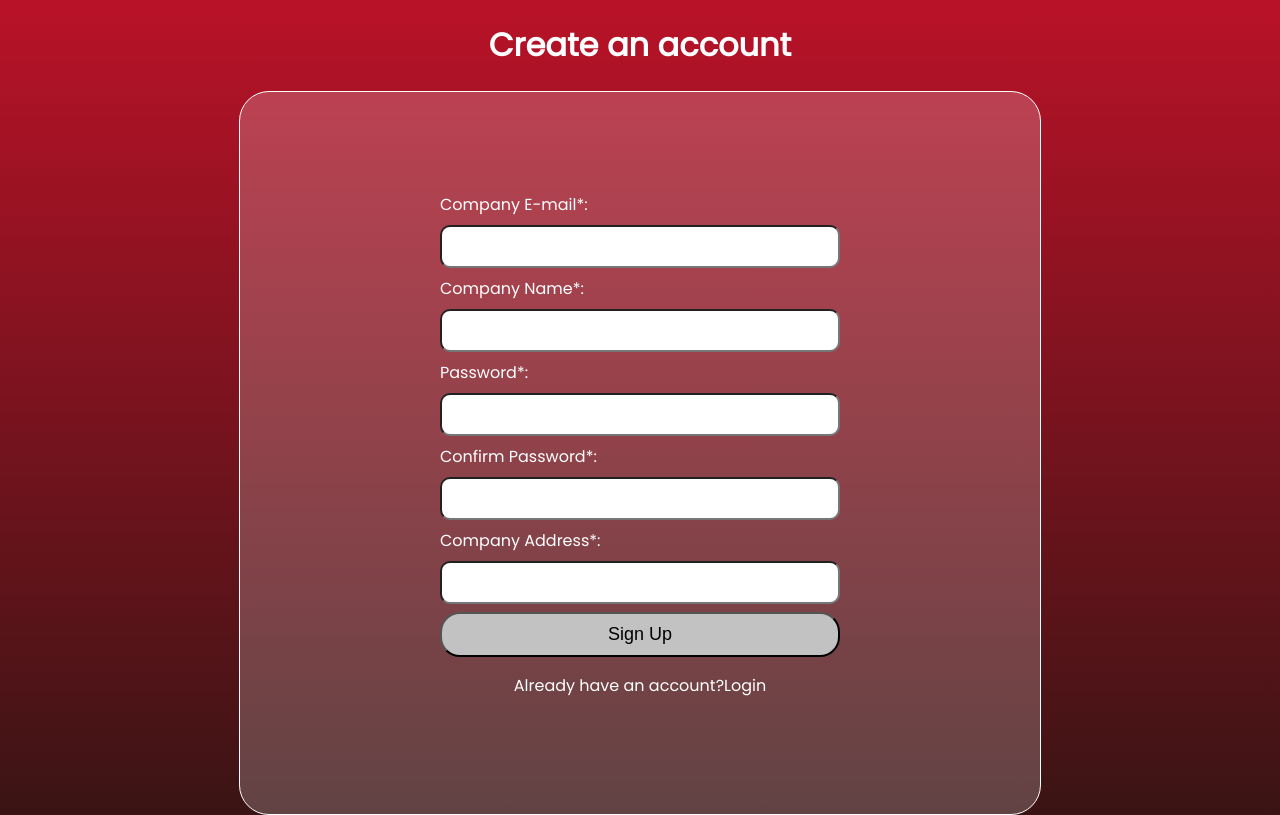
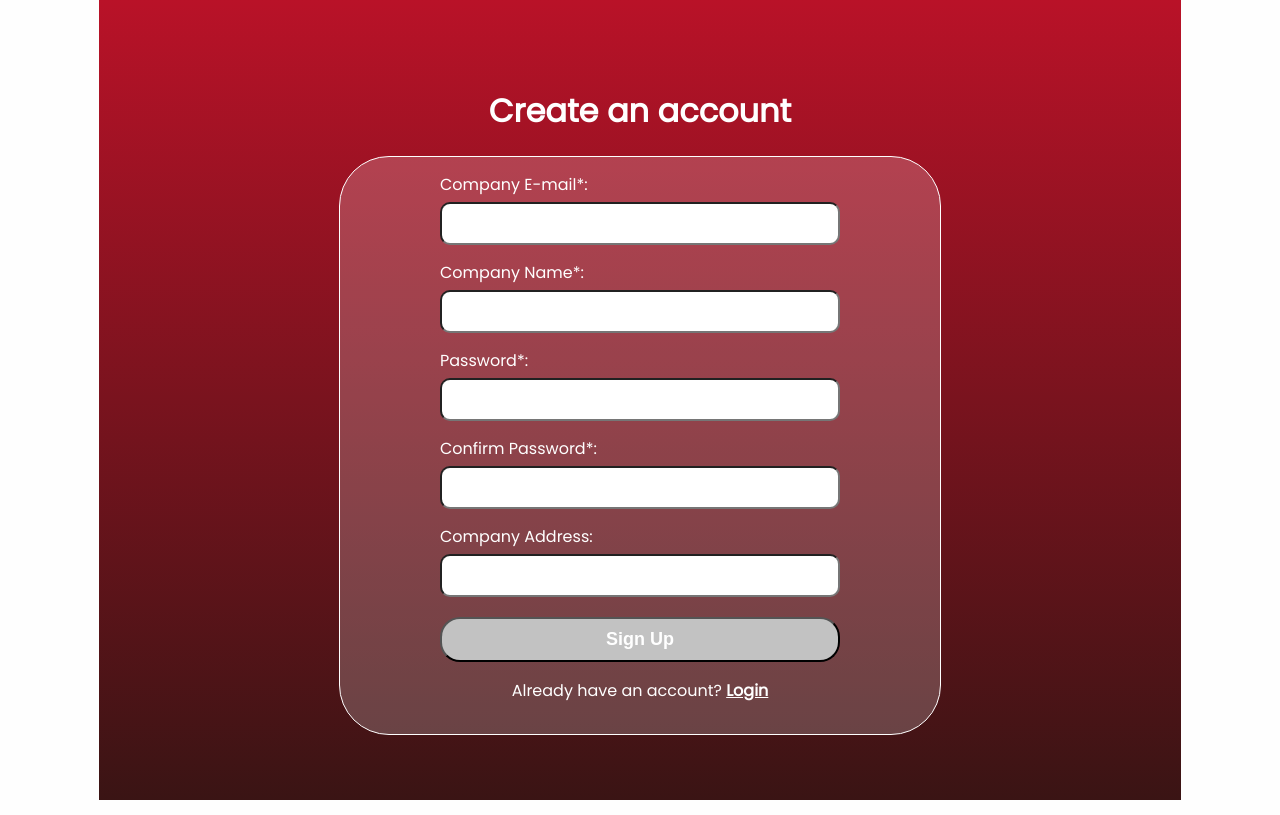
Before and after one commit to CENG-316-Group-3/IMS, a React (Vite) app in the folder Client/: page /company-register in a window 1280 px wide. Built offline with nearby package versions, Linux system fonts and the light colour scheme; a web font is replaced by a local one.

Commit message:
register page editted

```diff
--- a/Client/src/pages/CompanyRegister.jsx
+++ b/Client/src/pages/CompanyRegister.jsx
@@ -11,23 +11,23 @@ function CompanyRegister() {
                     <div className='inside_form'>
                         <form>
                             <label id='form-content'>Company E-mail*:</label><br />
-                            <input type="email" id='email' name='email' /><br />
+                            <input type="email" className='company-register-inf' name='email' required /><br />
 
                             <label id='form-content'>Company Name*:</label><br />
-                            <input type="text" id='company-name' name='company-name' /><br />
+                            <input type="text" className='company-register-inf' name='company-name' required /><br />
 
                             <label id='form-content'>Password*:</label><br />
-                            <input type="password" id='password' name='password' /><br />
+                            <input type="password" className='company-register-inf' name='password' required /><br />
 
                             <label id='form-content'>Confirm Password*:</label><br />
-                            <input type="password" id='confirm-password' name='confirm-password' /><br />
+                            <input type="password" className='company-register-inf' name='confirm-password' required /><br />
 
-                            <label id='form-content'>Company Address*:</label><br />
-                            <input type="text" id='address' name='address' /><br />
+                            <label id='form-content'>Company Address:</label><br />
+                            <input type="text" className='company-register-inf' name='address' /><br />
 
                             <button id='register_button' type="submit">Sign Up</button>
                             <div className='already_login'>
-                                <p> Already have an account?</p> <a href="./company-login">Login</a>
+                                <p> Already have an account? <a href="./company-login">Login</a></p>
                             </div>
 
                         </form>
--- a/Client/src/styles/CompanyRegister.css
+++ b/Client/src/styles/CompanyRegister.css
@@ -22,22 +22,21 @@
 }
 
 .register-container-blur {
-    padding: 100px 200px;
+    padding: 15px 100px;
     background-color: rgba(255, 255, 255, 0.2);
     border: 1px solid white;
-    border-radius: 30px;
+    border-radius: 50px;
 }
 
 form {
     text-align: left;
 }
 
-input[type="email"],
-input[type="text"],
-input[type="password"] {
+.inside_form .company-register-inf {
     width: 400px;
     padding: 12px 20px;
-    margin: 8px 0;
+    margin-top: 5px;
+    margin-bottom: 15px;
     box-sizing: border-box;
     border-radius: 10px;
 }
@@ -48,13 +47,25 @@ input[type="password"] {
     align-items: center;
 }
 
+.already_login a {
+    color: white;
+    text-decoration: underline;
+    font-weight: bold;
+
+}
+
 #register_button {
+    color: white;
     width: 100%;
     background-color: var(--gray);
     border-radius: 20px;
     padding: 10px 0;
+    margin-top: 5px;
     transition: background-color 0.3s ease-in-out;
     font-size: 18px;
+    font-weight: bold;
+    font-family: Arial, Helvetica, sans-serif;
+
 }
 
 #register_button:hover {
```
